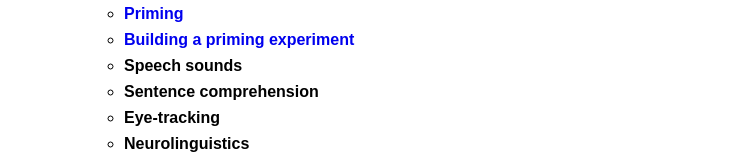
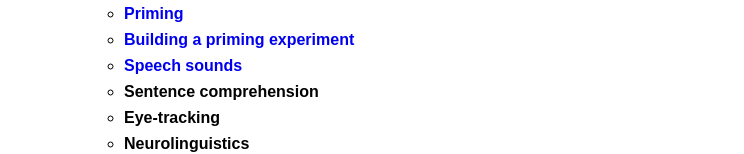
Before and after one commit to puzzl-e/cbs592, a plain HTML site: page index.html in a window 1280 px wide. Shown: the part 727-881 px from the top of the page, without its empty margins (260-1004 px from the left). Drawn offline with nearby package versions, Linux system fonts and the light colour scheme; some packages are replaced by stand-ins of ours.

Commit message:
Update index.html

```diff
--- a/index.html
+++ b/index.html
@@ -28,7 +28,7 @@
 		<li><a href="PsychologicalMechanisms/index.html"><strong>Psychological mechanisms</strong></a>&nbsp;</li>
 		<li><a href="Priming/index.html"><strong>Priming</strong></a>&nbsp;</li>
 		<li><a href="BuildingPrimingExperiment/index.html"><strong>Building a priming experiment</strong></a>&nbsp;&nbsp;</li>
-		<li><strong>Speech sounds</strong></a>&nbsp;</li>
+		<li><a href="SpeechSounds/index.html"><strong>Speech sounds</strong></a>&nbsp;</li>
 		<li><strong>Sentence comprehension</strong></a>&nbsp;</li>
 		<li><strong>Eye-tracking&nbsp;</strong></a></li>
 		<li><strong>Neurolinguistics</strong></a>&nbsp;</li>
```
